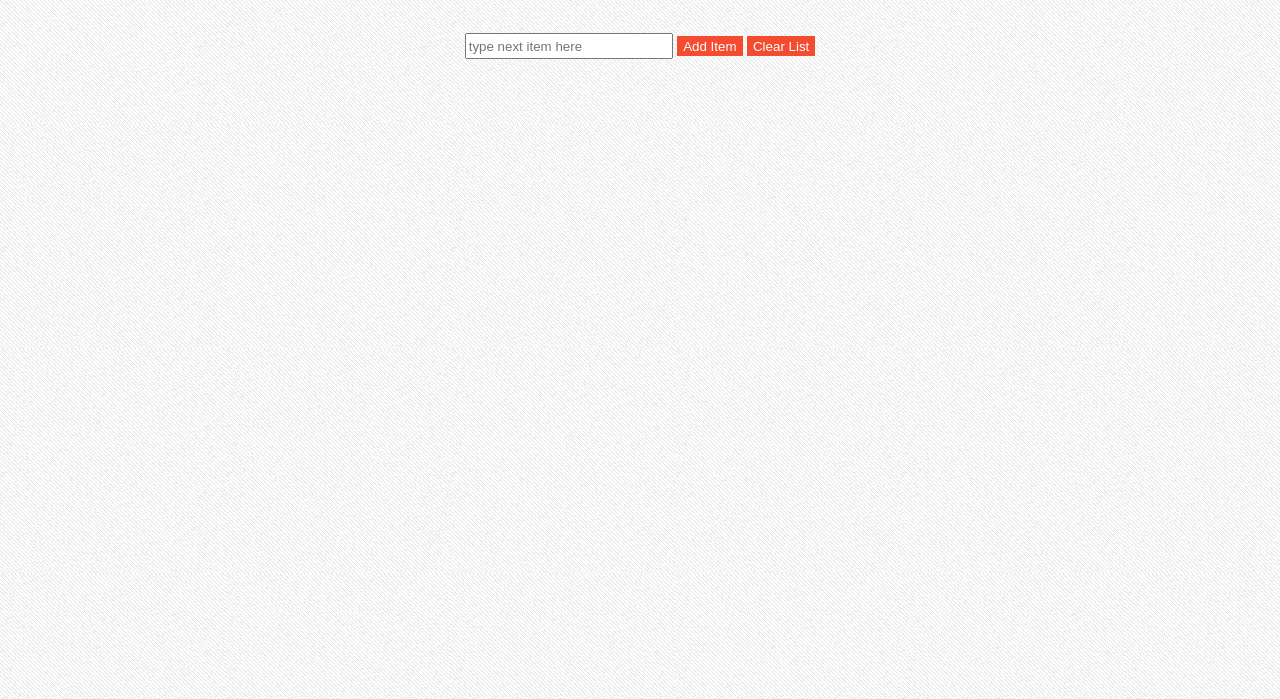
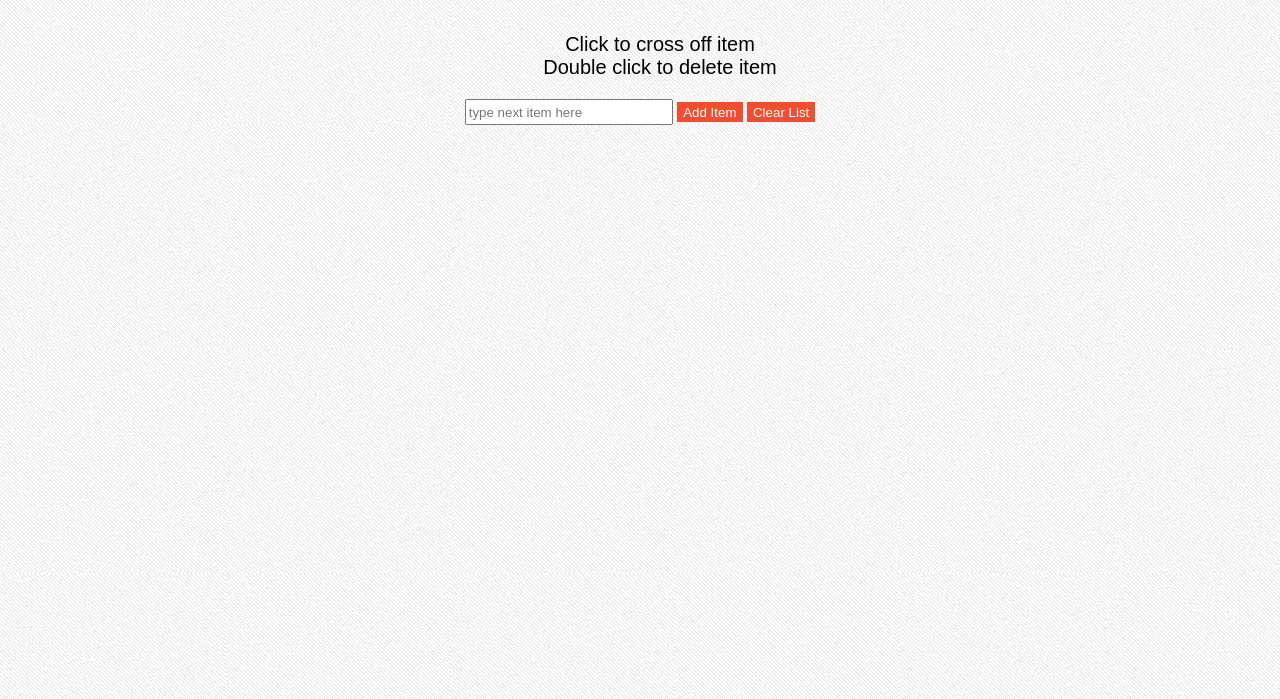
Before and after one commit to abelmaniquis/shopping_list, a plain HTML site: page index.html in a window 1280 px wide. Shown: the part 101-800 px from the top of the page. Drawn offline with nearby package versions, Linux system fonts and the light colour scheme.

Commit message:
added instructions

```diff
--- a/index.html
+++ b/index.html
@@ -9,15 +9,17 @@
 </head>
 <body>
     <title>Shopping List</title>
-   <div class = "container">
+    <div id = "container">
         <h1>Shopping List</h1>
-
+        <ul id = "instructions">
+            <li>Click to cross off item</li>
+            </li>Double click to delete item</li>
+        </ul>
         <div id = "userinput">
             <input class="list-input" type="text" placeholder="type next item here"></input>
             <button id="btn1">Add Item</button>
             <button id="btn2">Clear List</button>
         </div>
-
         <ul class = "list">
         </ul>
 
--- a/shopping_app.css
+++ b/shopping_app.css
@@ -14,22 +14,19 @@ h1{
     font-size:54px;
 }
 
+#instructions{
+    font-size:20px;
+    list-style:none;
+}
+
 .list{
     font-size:20px;
     list-style: none;
     cursor:pointer;
 }
 
-
-.list > li{
-}
-
 .stroked{
     text-decoration: line-through;
-}
-
-#userinput{
-
 }
 
 .list-input{
```
